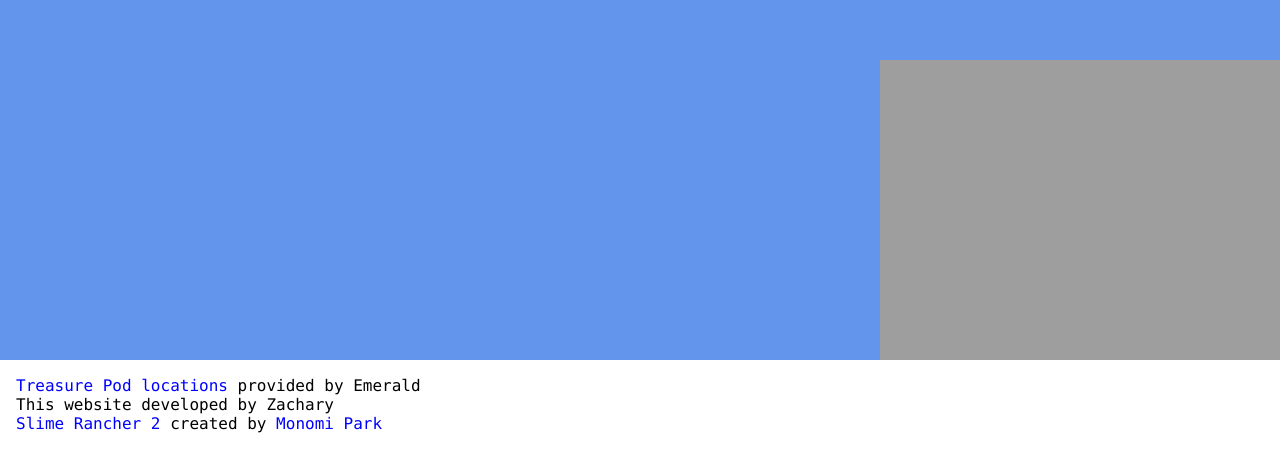
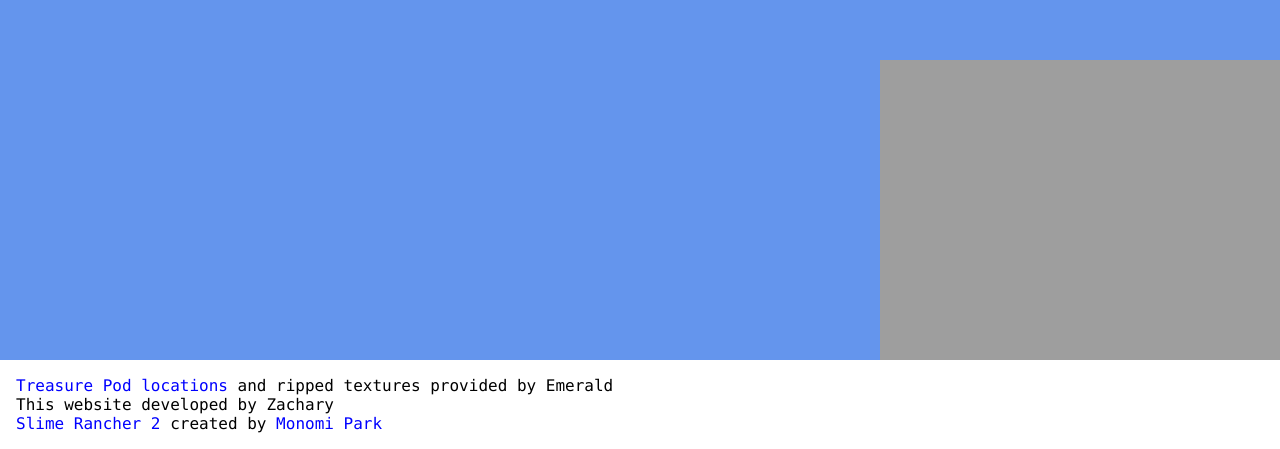
Before and after one commit to zacharykaczor/slimerancher.info, a plain HTML site: page index.html in a window 1280 px wide. Shown: the part 351-800 px from the top of the page. Drawn offline with Linux system fonts and the light colour scheme.

Commit message:
Tweak to Emerald's credit

```diff
--- a/index.html
+++ b/index.html
@@ -23,6 +23,7 @@
         <ul>
             <li>
                 <a href="https://docs.google.com/spreadsheets/d/1wvXhFJXMrcBV5FAH9dv-m1Z3NO-sY-Qrys3N2_VH7yM">Treasure Pod locations</a>
+                and ripped textures
                 <span> provided by </span>
                 Emerald
             </li>
```
